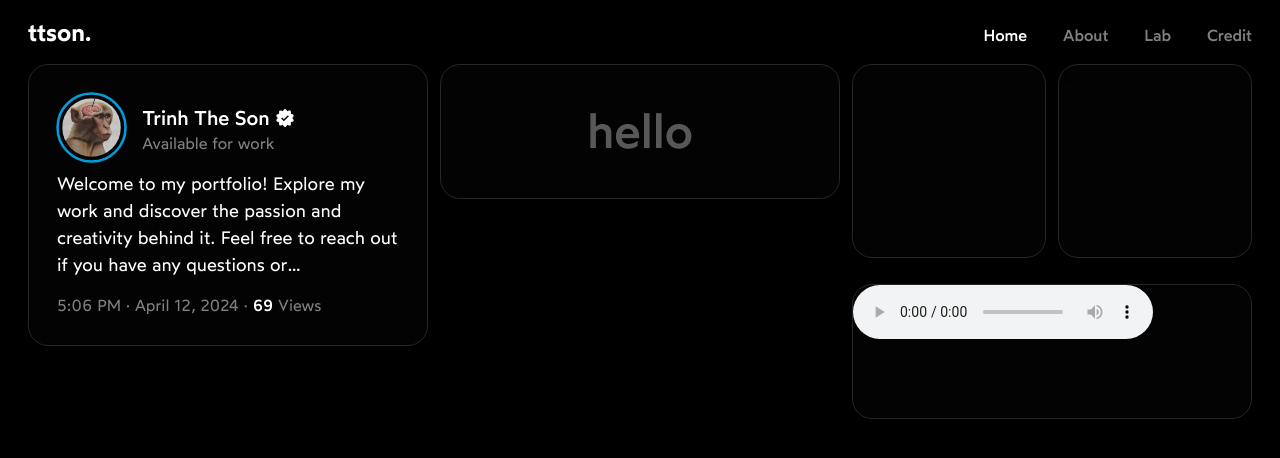
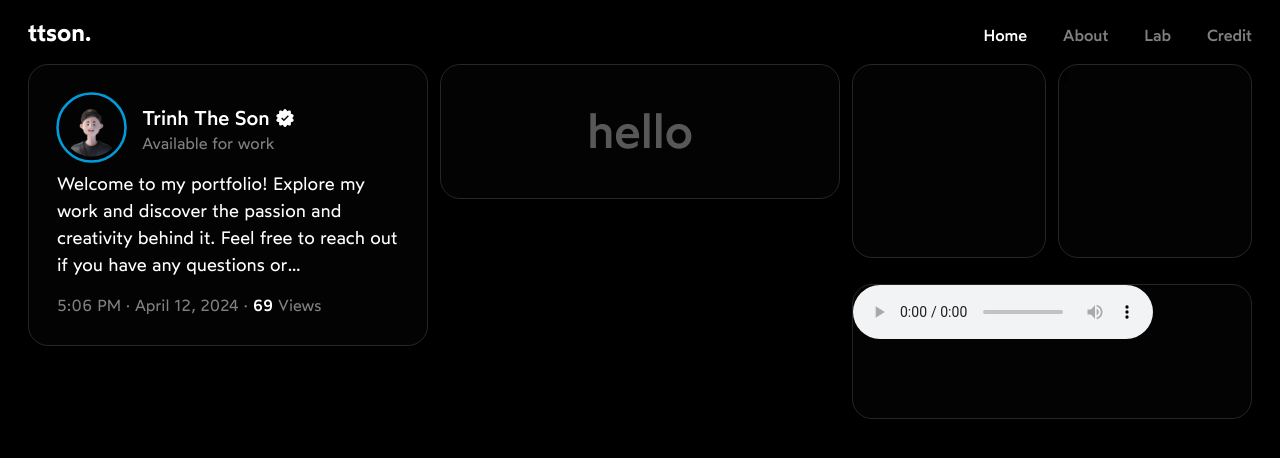
Before and after one commit to ttsoncs/portfolio-refactor, a Next.js app: page / in a window 1280 px wide. Shown: the top 458 px of the page. Built offline with nearby package versions, Linux system fonts and the light colour scheme.

Commit message:
Update image source in FirstGrid.js

```diff
--- a/src/components/HomeGrid/FirstGrid.js
+++ b/src/components/HomeGrid/FirstGrid.js
@@ -10,7 +10,7 @@ function FirstGrid() {
       <FirstBox>
         <AvatarWrapper>
           <StyledImage
-            src="/images/monkey.webp"
+            src="/images/avatar.webp"
             fill={true}
             alt="Picture of Trinh The Son"
           />
```
Also changed, not shown: public/images/monkey.webp (deleted).
